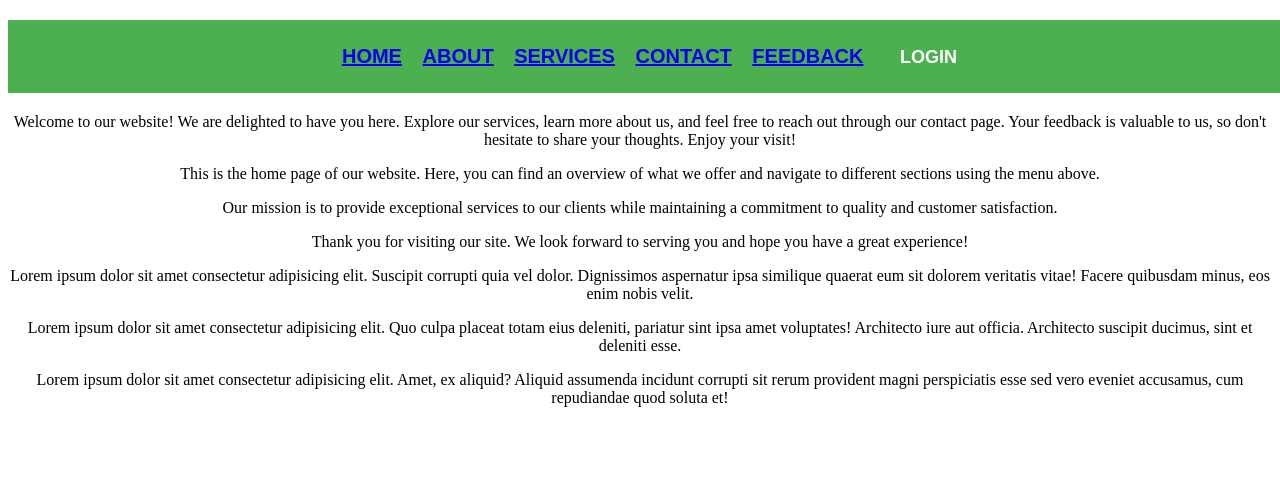
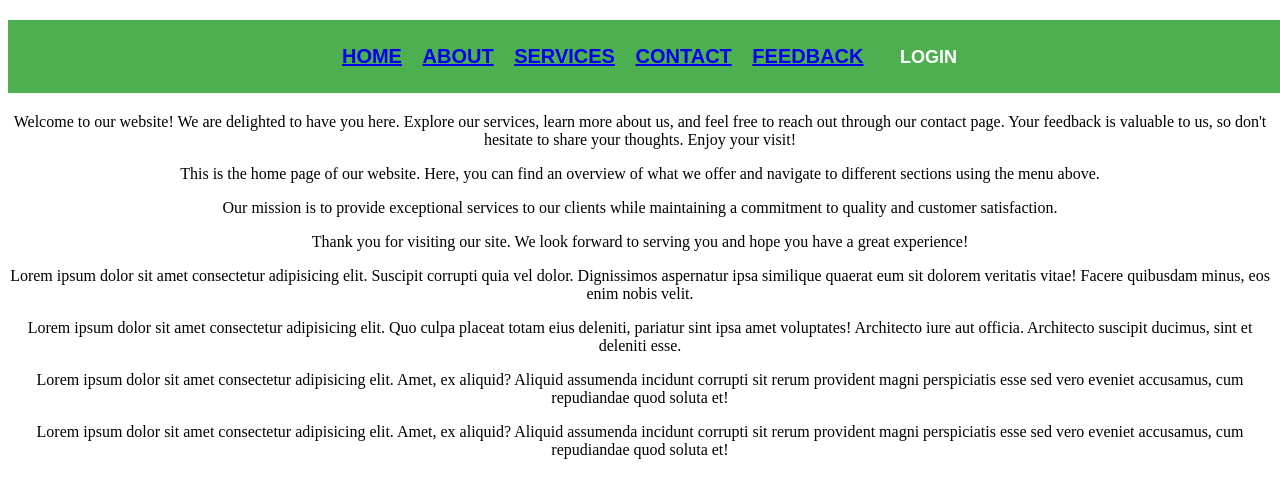
Before and after one commit to KaleemShahG/SMIT, a plain HTML site: page css class 4/index.html in a window 1280 px wide. Shown: the top 498 px of the page. Drawn offline with Linux system fonts and the light colour scheme.

Commit message:
Auto update from push.bat

```diff
--- a/css class 4/index.html
+++ b/css class 4/index.html
@@ -47,6 +47,9 @@
     <p>
         Lorem ipsum dolor sit amet consectetur adipisicing elit. Amet, ex aliquid? Aliquid assumenda incidunt corrupti sit rerum provident magni perspiciatis esse sed vero eveniet accusamus, cum repudiandae quod soluta et!
     </p>
+    <p>
+        Lorem ipsum dolor sit amet consectetur adipisicing elit. Amet, ex aliquid? Aliquid assumenda incidunt corrupti sit rerum provident magni perspiciatis esse sed vero eveniet accusamus, cum repudiandae quod soluta et!
+    </p>
 
 </body>
 </html>
```
